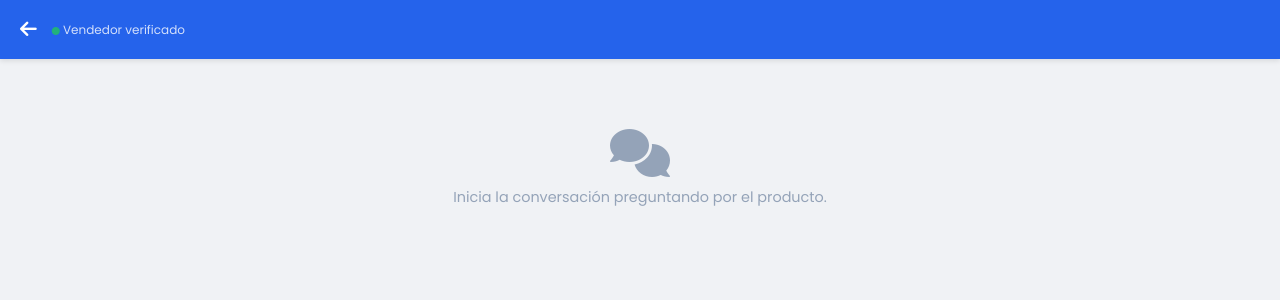
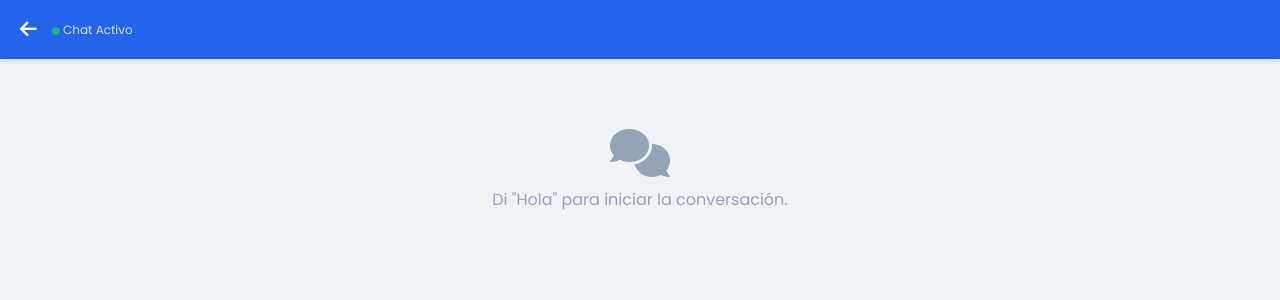
Before and after one commit to gleiderr99-boop/nuevo-proyecto, a Flask app: page /chat/1 in a window 1280 px wide. Shown: the top 300 px of the page. Run offline with Flask 3, Linux system fonts and the light colour scheme; the visitor is signed in with stand-in values (Sample User, id 1).

Commit message:
Update chat.html

```diff
--- a/templates/chat.html
+++ b/templates/chat.html
@@ -10,7 +10,7 @@
         :root { --primary: #2563eb; --bg: #f0f2f5; --white: #ffffff; }
         body { font-family: 'Poppins', sans-serif; background: var(--bg); margin: 0; display: flex; flex-direction: column; height: 100vh; }
 
-        /* Cabecera del Chat */
+        /* Cabecera */
         .chat-header { background: var(--primary); color: white; padding: 15px 20px; display: flex; align-items: center; gap: 15px; position: sticky; top: 0; z-index: 10; box-shadow: 0 2px 5px rgba(0,0,0,0.1); }
         .chat-header a { color: white; text-decoration: none; font-size: 1.2rem; }
         .user-info h2 { margin: 0; font-size: 1rem; }
@@ -18,34 +18,28 @@
 
         /* Área de Mensajes */
         .messages-container { flex: 1; overflow-y: auto; padding: 20px; display: flex; flex-direction: column; gap: 10px; }
-
         .bubble { max-width: 75%; padding: 10px 15px; border-radius: 18px; font-size: 0.9rem; line-height: 1.4; position: relative; word-wrap: break-word; }
 
-        /* Mis mensajes (Enviados) */
         .sent { align-self: flex-end; background: var(--primary); color: white; border-bottom-right-radius: 4px; }
-
-        /* Mensajes del otro (Recibidos) */
         .received { align-self: flex-start; background: var(--white); color: #1e293b; border-bottom-left-radius: 4px; box-shadow: 0 2px 4px rgba(0,0,0,0.05); }
 
         .time { font-size: 0.65rem; display: block; margin-top: 5px; opacity: 0.7; text-align: right; }
 
-        /* Barra de Entrada de Texto */
+        /* Barra de Entrada */
         .chat-input-area { background: var(--white); padding: 15px; display: flex; gap: 10px; align-items: center; border-top: 1px solid #e2e8f0; }
         .chat-input-area input { flex: 1; padding: 12px 20px; border: 1px solid #e2e8f0; border-radius: 30px; outline: none; font-family: inherit; font-size: 0.9rem; }
-        .chat-input-area button { background: var(--primary); color: white; border: none; width: 45px; height: 45px; border-radius: 50%; cursor: pointer; display: flex; align-items: center; justify-content: center; transition: 0.3s; }
-        .chat-input-area button:hover { transform: scale(1.1); }
+        .chat-input-area button { background: var(--primary); color: white; border: none; width: 45px; height: 45px; border-radius: 50%; cursor: pointer; display: flex; align-items: center; justify-content: center; }
 
-        /* Empty state */
-        .no-messages { text-align: center; color: #94a3b8; margin-top: 50px; font-size: 0.9rem; }
+        .no-messages { text-align: center; color: #94a3b8; margin-top: 50px; }
     </style>
 </head>
 <body>
 
     <div class="chat-header">
-        <a href="/gleider_admin"><i class="fas fa-arrow-left"></i></a>
+        <a href="javascript:history.back()"><i class="fas fa-arrow-left"></i></a>
         <div class="user-info">
             <h2>{{ otro.nombre }}</h2>
-            <p><i class="fas fa-circle" style="color: #22c55e; font-size: 8px;"></i> Vendedor verificado</p>
+            <p><i class="fas fa-circle" style="color: #22c55e; font-size: 8px;"></i> Chat Activo</p>
         </div>
     </div>
 
@@ -53,7 +47,7 @@
         {% if not mensajes %}
             <div class="no-messages">
                 <i class="fas fa-comments" style="font-size: 3rem; margin-bottom: 10px; display: block;"></i>
-                Inicia la conversación preguntando por el producto.
+                Di "Hola" para iniciar la conversación.
             </div>
         {% endif %}
 
@@ -66,6 +60,9 @@
     </div>
 
     <form class="chat-input-area" action="/enviar_mensaje/{{ mensajes[0].producto_id if mensajes else 1 }}" method="POST">
+
+        <input type="hidden" name="receptor_id" value="{{ otro.id }}">
+
         <input type="text" name="mensaje" placeholder="Escribe un mensaje..." required autocomplete="off">
         <button type="submit">
             <i class="fas fa-paper-plane"></i>
@@ -73,7 +70,7 @@
     </form>
 
     <script>
-        // Auto-scroll al último mensaje al cargar
+        // Mantener el chat siempre abajo al cargar
         const chatBox = document.getElementById('chatBox');
         chatBox.scrollTop = chatBox.scrollHeight;
     </script>
```
